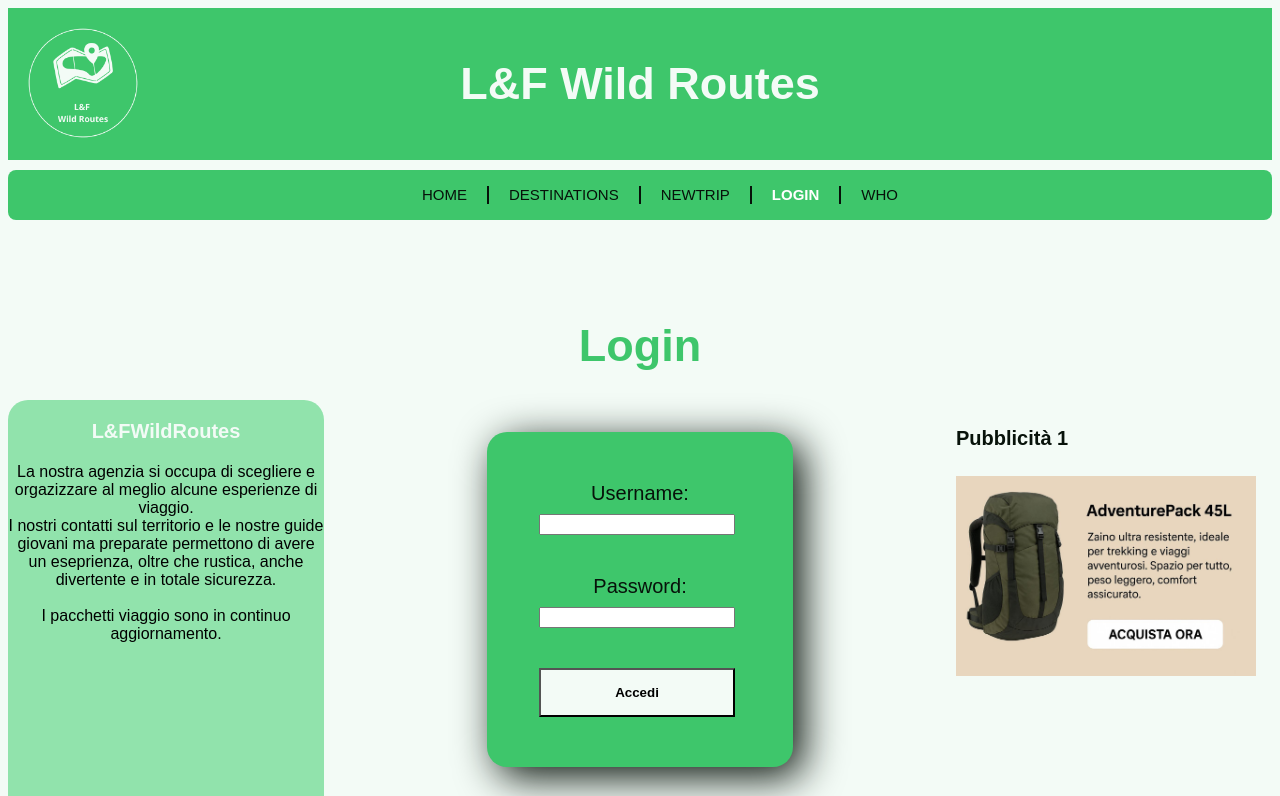
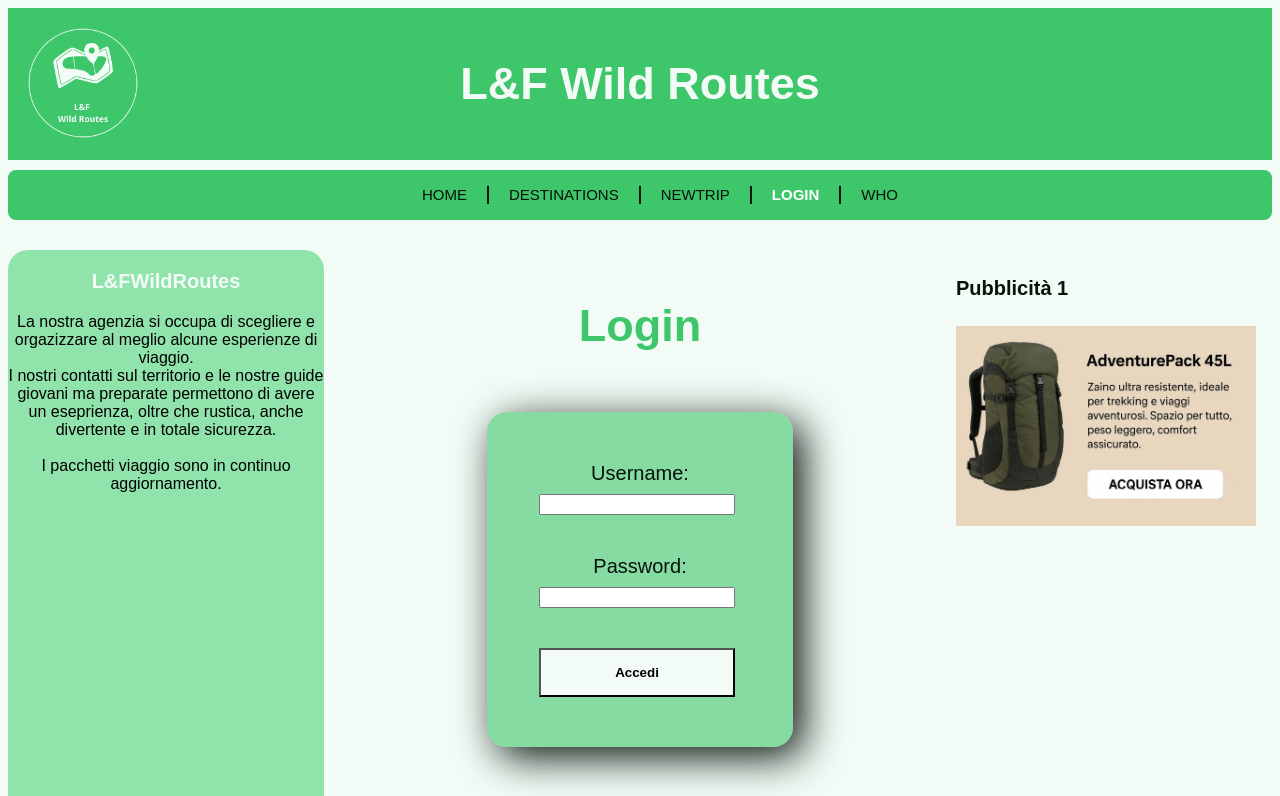
Before and after one commit to Leod55/L-f-Wild-Routes, a Vue app in the folder LFWildRoutes/: page /login in a window 1280 px wide. Shown: the top 796 px of the page. Built offline with nearby package versions, Linux system fonts and the light colour scheme.

Commit message:
Corretto, ora funziona

```diff
--- a/LFWildRoutes/src/assets/base.css
+++ b/LFWildRoutes/src/assets/base.css
@@ -1,16 +1,19 @@
 :root {
   --primary: #3ec66b;
-  --primary-rgb: 161, 66, 22;
+  --primary-rgb: 62, 198, 107;
 
   --secondary: #f3fbf6;
-  --secondary-rgb: 228, 214, 197;
+  --secondary-rgb: 243, 251, 246;
 
   /*
   #984216
+  161, 66, 22
 
   #e4d6c5
+  228, 214, 197
 
   #78898f
+  120, 137, 143
 
   #28514e
 
--- a/LFWildRoutes/src/assets/main.css
+++ b/LFWildRoutes/src/assets/main.css
@@ -95,7 +95,6 @@ aside {
   border-radius: 20px;
   margin: 0;
   height: 15cm;
-  margin-top: 150px;
 }
 
 h1,
@@ -118,7 +117,7 @@ h6 {
 /*-------------------------------------------PAGE SECTIONS-----------------------------------------------------------*/
 
 .main_div {
-  margin: 40px 0;
+  margin: 20px 0;
   padding: 0 10px;
 }
 
--- a/LFWildRoutes/src/components/AdCard.vue
+++ b/LFWildRoutes/src/components/AdCard.vue
@@ -12,8 +12,4 @@
   </article>
 </template>
 
-<style>
-.ad_article {
-  margin-top: 150px;
-}
-</style>
+<style></style>
--- a/LFWildRoutes/src/components/DestinationCard.vue
+++ b/LFWildRoutes/src/components/DestinationCard.vue
@@ -2,7 +2,7 @@
 
 <template>
   <article class="section_article col-12">
-    <h3 class="section_title">Grecia: 6 giorni di sogno</h3>
+    <h3 class="section_title">Grecia: 6 giorni da sogno</h3>
 
     <hr />
 
--- a/LFWildRoutes/src/views/LoginView.vue
+++ b/LFWildRoutes/src/views/LoginView.vue
@@ -29,7 +29,7 @@
 <style>
 #login_form {
   text-align: center;
-  background: var(--primary);
+  background: rgba(var(--primary-rgb), 0.6);
   box-shadow: 10px 10px 40px var(--black);
   border-radius: 20px;
 
@@ -72,7 +72,17 @@
 }
 
 #login_form input[type="submit"]:hover {
-  background: var(--black);
+  /*background: var(--black);
   color: var(--secondary);
+  box-shadow: 10px 10px 40px var(--black);*/
+  background-color: var(--black); /* verde di prima */
+  box-shadow: 10px 10px 40px var(--black);
+
+  color: var(--secondary);
+
+  padding: 15px 40px;
+  border-radius: 5px;
+  cursor: pointer;
+  position: relative; /* serve per sovraimpressione */
 }
 </style>
```
Also changed, not shown: 1 other file (tests, documents, lock files or other folders).
